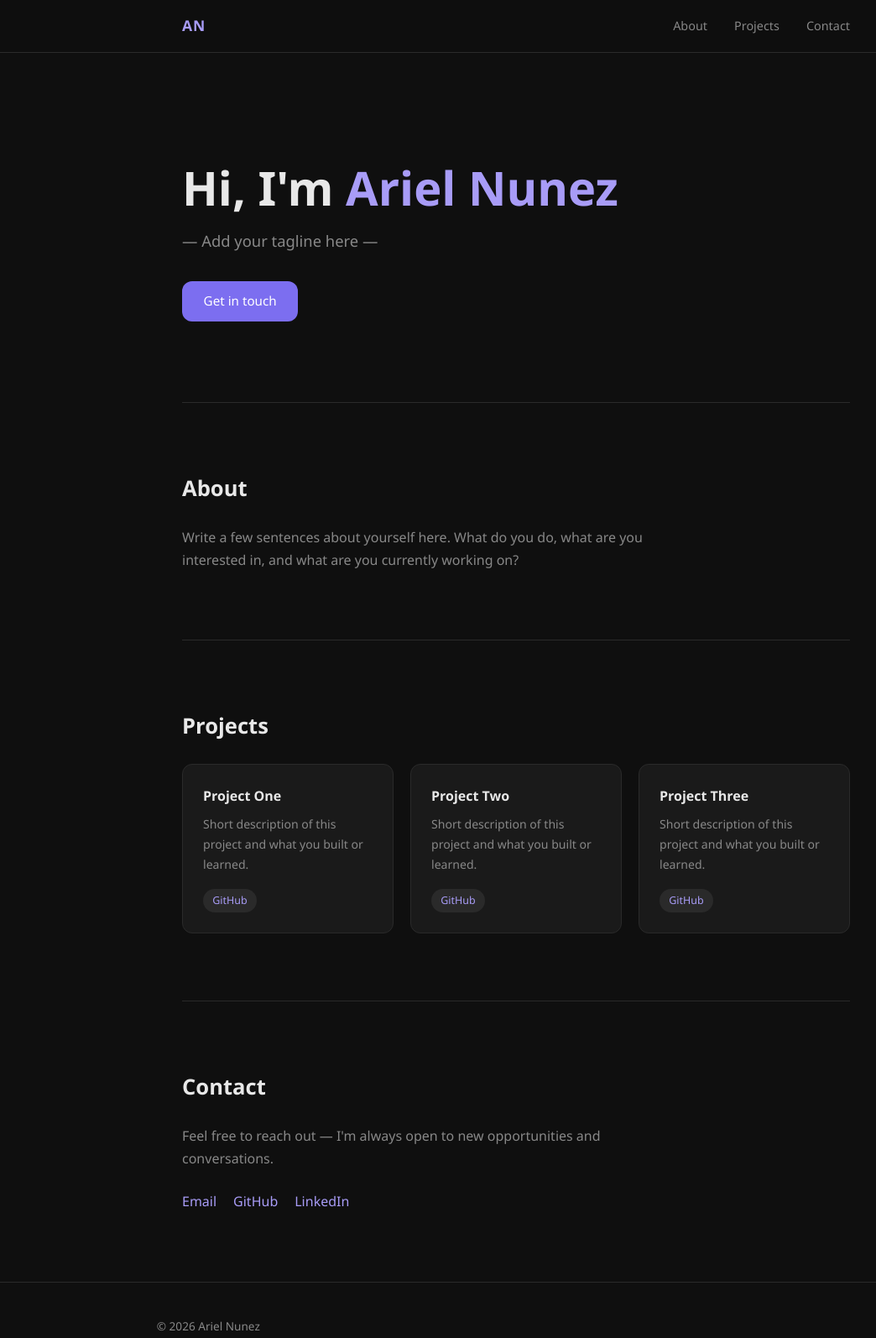
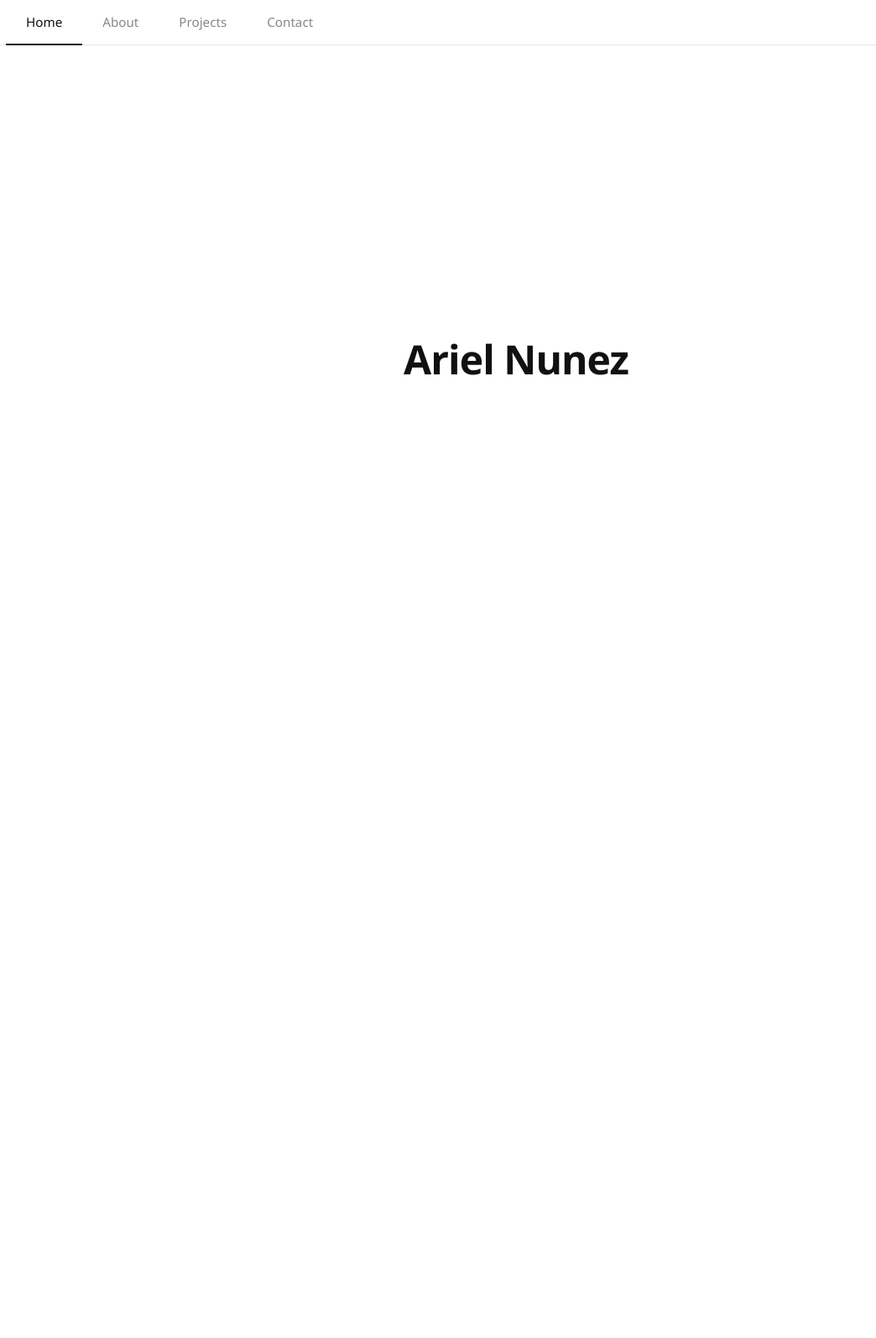
Before and after one commit to arielndp/arielndp-website, a plain HTML site: page index.html in a window 1280 px wide. Shown: the whole page at 84% size, without its empty margins (25-1069 px from the left). After the commit the page ends 800 px from the top, so only its background shows below. Drawn offline with Linux system fonts and the light colour scheme.

Commit message:
add name header to home page

```diff
--- a/index.html
+++ b/index.html
@@ -7,66 +7,31 @@
   <link rel="stylesheet" href="style.css" />
 </head>
 <body>
-  <header>
-    <nav>
-      <span class="logo">AN</span>
-      <ul>
-        <li><a href="#about">About</a></li>
-        <li><a href="#projects">Projects</a></li>
-        <li><a href="#contact">Contact</a></li>
-      </ul>
-    </nav>
-  </header>
+
+  <nav>
+    <a href="#home" class="tab active" onclick="switchTab('home', this)">Home</a>
+    <a href="#about" class="tab" onclick="switchTab('about', this)">About</a>
+    <a href="#projects" class="tab" onclick="switchTab('projects', this)">Projects</a>
+    <a href="#contact" class="tab" onclick="switchTab('contact', this)">Contact</a>
+  </nav>
 
   <main>
-    <section class="hero">
-      <h1>Hi, I'm <span class="highlight">Ariel Nunez</span></h1>
-      <p class="subtitle">— Add your tagline here —</p>
-      <a href="#contact" class="btn">Get in touch</a>
+    <section id="home" class="page active">
+      <h1>Ariel Nunez</h1>
     </section>
-
-    <section id="about">
-      <h2>About</h2>
-      <p>
-        Write a few sentences about yourself here. What do you do, what are you
-        interested in, and what are you currently working on?
-      </p>
-    </section>
-
-    <section id="projects">
-      <h2>Projects</h2>
-      <div class="project-grid">
-        <div class="card">
-          <h3>Project One</h3>
-          <p>Short description of this project and what you built or learned.</p>
-          <a href="#" class="tag">GitHub</a>
-        </div>
-        <div class="card">
-          <h3>Project Two</h3>
-          <p>Short description of this project and what you built or learned.</p>
-          <a href="#" class="tag">GitHub</a>
-        </div>
-        <div class="card">
-          <h3>Project Three</h3>
-          <p>Short description of this project and what you built or learned.</p>
-          <a href="#" class="tag">GitHub</a>
-        </div>
-      </div>
-    </section>
-
-    <section id="contact">
-      <h2>Contact</h2>
-      <p>Feel free to reach out — I'm always open to new opportunities and conversations.</p>
-      <div class="links">
-        <a href="mailto:your@email.com">Email</a>
-        <a href="https://github.com/YOUR_GITHUB" target="_blank">GitHub</a>
-        <a href="https://linkedin.com/in/YOUR_LINKEDIN" target="_blank">LinkedIn</a>
-      </div>
-    </section>
+    <section id="about" class="page"></section>
+    <section id="projects" class="page"></section>
+    <section id="contact" class="page"></section>
   </main>
 
-  <footer>
-    <p>&copy; 2026 Ariel Nunez</p>
-  </footer>
+  <script>
+    function switchTab(id, el) {
+      document.querySelectorAll('.page').forEach(p => p.classList.remove('active'));
+      document.querySelectorAll('.tab').forEach(t => t.classList.remove('active'));
+      document.getElementById(id).classList.add('active');
+      el.classList.add('active');
+    }
+  </script>
+
 </body>
 </html>
--- a/style.css
+++ b/style.css
@@ -4,226 +4,62 @@
   padding: 0;
 }
 
-:root {
-  --bg: #0f0f0f;
-  --surface: #1a1a1a;
-  --border: #2a2a2a;
-  --text: #e8e8e8;
-  --muted: #888;
-  --accent: #7c6ef0;
-  --accent-light: #a89cf7;
-  --radius: 12px;
-  --font: 'Segoe UI', system-ui, -apple-system, sans-serif;
-}
-
-html {
-  scroll-behavior: smooth;
-}
-
 body {
-  background: var(--bg);
-  color: var(--text);
-  font-family: var(--font);
-  font-size: 1rem;
-  line-height: 1.7;
-}
-
-/* NAV */
-header {
-  position: sticky;
-  top: 0;
-  z-index: 100;
-  background: rgba(15, 15, 15, 0.85);
-  backdrop-filter: blur(12px);
-  border-bottom: 1px solid var(--border);
+  background: #fff;
+  font-family: 'Segoe UI', system-ui, -apple-system, sans-serif;
+  color: #111;
+  height: 100vh;
+  display: flex;
+  flex-direction: column;
 }
 
 nav {
-  max-width: 860px;
-  margin: 0 auto;
-  padding: 1rem 2rem;
   display: flex;
-  align-items: center;
-  justify-content: space-between;
-}
-
-.logo {
-  font-weight: 700;
-  font-size: 1.1rem;
-  color: var(--accent-light);
-  letter-spacing: 0.05em;
-}
-
-nav ul {
-  list-style: none;
-  display: flex;
-  gap: 2rem;
-}
-
-nav a {
-  color: var(--muted);
-  text-decoration: none;
-  font-size: 0.9rem;
-  transition: color 0.2s;
-}
-
-nav a:hover {
-  color: var(--text);
-}
-
-/* SECTIONS */
-main {
-  max-width: 860px;
-  margin: 0 auto;
+  border-bottom: 1px solid #e5e5e5;
   padding: 0 2rem;
 }
 
-section {
-  padding: 5rem 0;
-  border-bottom: 1px solid var(--border);
+.tab {
+  padding: 1rem 1.5rem;
+  text-decoration: none;
+  color: #888;
+  font-size: 0.95rem;
+  border-bottom: 2px solid transparent;
+  margin-bottom: -1px;
+  transition: color 0.2s, border-color 0.2s;
 }
 
-section:last-child {
-  border-bottom: none;
+.tab:hover {
+  color: #111;
 }
 
-h2 {
-  font-size: 1.6rem;
-  font-weight: 600;
-  margin-bottom: 1.5rem;
-  color: var(--text);
+.tab.active {
+  color: #111;
+  border-bottom-color: #111;
+  font-weight: 500;
 }
 
-p {
-  color: var(--muted);
-  max-width: 60ch;
+main {
+  flex: 1;
 }
 
-/* HERO */
-.hero {
-  padding-top: 8rem;
-  padding-bottom: 6rem;
+.page {
+  display: none;
+  height: 100%;
 }
 
-.hero h1 {
-  font-size: clamp(2.2rem, 6vw, 3.5rem);
-  font-weight: 700;
-  line-height: 1.15;
-  margin-bottom: 1rem;
+.page.active {
+  display: block;
 }
 
-.highlight {
-  color: var(--accent-light);
+#home {
+  display: flex;
+  align-items: center;
+  justify-content: center;
 }
 
-.subtitle {
-  font-size: 1.15rem;
-  color: var(--muted);
-  margin-bottom: 2rem;
-  max-width: 50ch;
+#home h1 {
+  font-size: 3rem;
+  font-weight: 700;
+  letter-spacing: -0.02em;
 }
-
-.btn {
-  display: inline-block;
-  padding: 0.7rem 1.6rem;
-  background: var(--accent);
-  color: #fff;
-  text-decoration: none;
-  border-radius: var(--radius);
-  font-size: 0.95rem;
-  font-weight: 500;
-  transition: background 0.2s, transform 0.15s;
-}
-
-.btn:hover {
-  background: var(--accent-light);
-  transform: translateY(-1px);
-}
-
-/* PROJECTS */
-.project-grid {
-  display: grid;
-  grid-template-columns: repeat(auto-fill, minmax(240px, 1fr));
-  gap: 1.25rem;
-  margin-top: 0.5rem;
-}
-
-.card {
-  background: var(--surface);
-  border: 1px solid var(--border);
-  border-radius: var(--radius);
-  padding: 1.5rem;
-  transition: border-color 0.2s;
-}
-
-.card:hover {
-  border-color: var(--accent);
-}
-
-.card h3 {
-  font-size: 1rem;
-  font-weight: 600;
-  margin-bottom: 0.5rem;
-  color: var(--text);
-}
-
-.card p {
-  font-size: 0.88rem;
-  margin-bottom: 1rem;
-}
-
-.tag {
-  display: inline-block;
-  font-size: 0.78rem;
-  padding: 0.2rem 0.7rem;
-  background: var(--border);
-  color: var(--accent-light);
-  border-radius: 99px;
-  text-decoration: none;
-  transition: background 0.2s;
-}
-
-.tag:hover {
-  background: var(--accent);
-  color: #fff;
-}
-
-/* CONTACT */
-.links {
-  display: flex;
-  gap: 1.25rem;
-  margin-top: 1.5rem;
-  flex-wrap: wrap;
-}
-
-.links a {
-  color: var(--accent-light);
-  text-decoration: none;
-  font-weight: 500;
-  border-bottom: 1px solid transparent;
-  transition: border-color 0.2s;
-}
-
-.links a:hover {
-  border-color: var(--accent-light);
-}
-
-/* FOOTER */
-footer {
-  text-align: center;
-  padding: 2.5rem;
-  color: var(--muted);
-  font-size: 0.85rem;
-  border-top: 1px solid var(--border);
-}
-
-/* RESPONSIVE */
-@media (max-width: 600px) {
-  nav ul {
-    gap: 1.2rem;
-  }
-
-  .hero {
-    padding-top: 5rem;
-  }
-}
```
